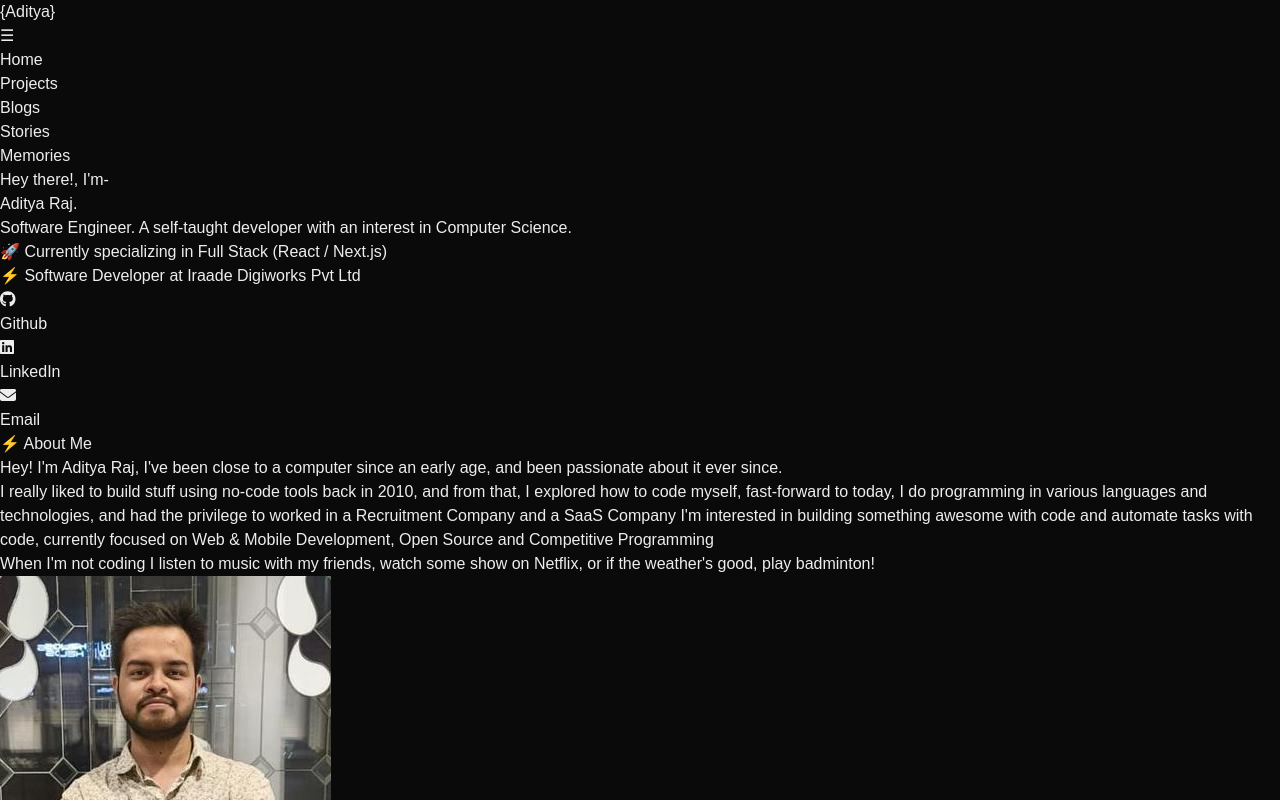
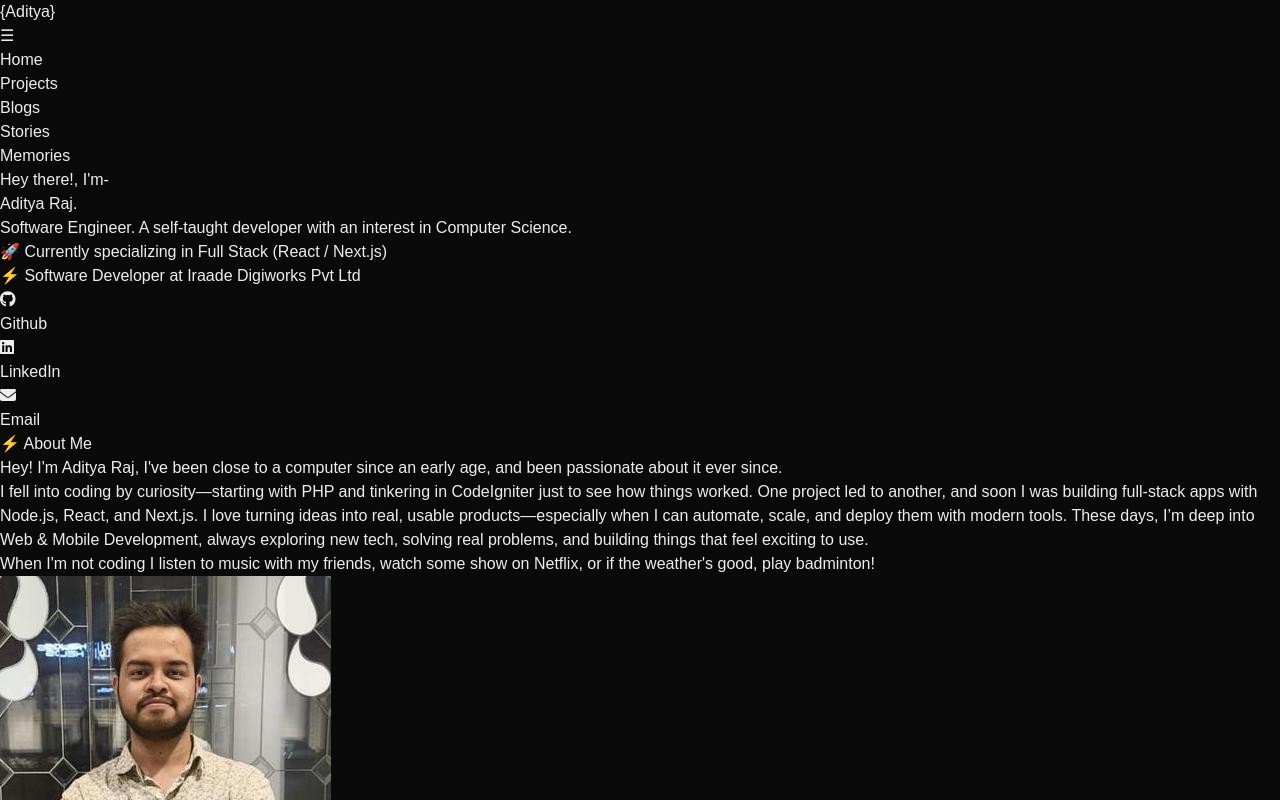
Before and after one commit to aditya-repo/portfolio, a Next.js app: page / in a window 1280 px wide. Shown: the top 800 px of the page. Built offline with nearby package versions, Linux system fonts and the light colour scheme.

Commit message:
github changed, about section updated

```diff
--- a/src/app/page.tsx
+++ b/src/app/page.tsx
@@ -47,12 +47,7 @@ export default function Home() {
           <div className="md:w-1/2">
             <div className="font-bold text-3xl pb-4 md:text-left text-center"><span className="hidden md:inline">⚡ </span>About Me</div>
             <p className="text-gray-400">Hey! I&apos;m Aditya Raj, I&apos;ve been close to a computer since an early age, and been passionate about it ever since.</p>
-            <p className="text-gray-400 mt-6">I really liked to build stuff using no-code tools
-              back in 2010, and from that, I explored how to code myself, fast-forward to today, I do programming in various languages and technologies, and had the privilege to worked in a Recruitment Company
-              and a SaaS Company
-              I&apos;m interested in building something awesome with code and automate tasks with code, currently focused on Web & Mobile Development,
-              Open Source
-              and Competitive Programming</p>
+            <p className="text-gray-400 mt-6">I fell into coding by curiosity—starting with PHP and tinkering in CodeIgniter just to see how things worked. One project led to another, and soon I was building full-stack apps with Node.js, React, and Next.js. I love turning ideas into real, usable products—especially when I can automate, scale, and deploy them with modern tools. These days, I’m deep into Web & Mobile Development, always exploring new tech, solving real problems, and building things that feel exciting to use.</p>
             <p className="text-gray-400 mt-6">When I&apos;m not coding I listen to music with my friends, watch some show on Netflix, or if the weather&apos;s good, play badminton! </p>
           </div>
           <div className="w-1/2 flex justify-center my-8">
```
